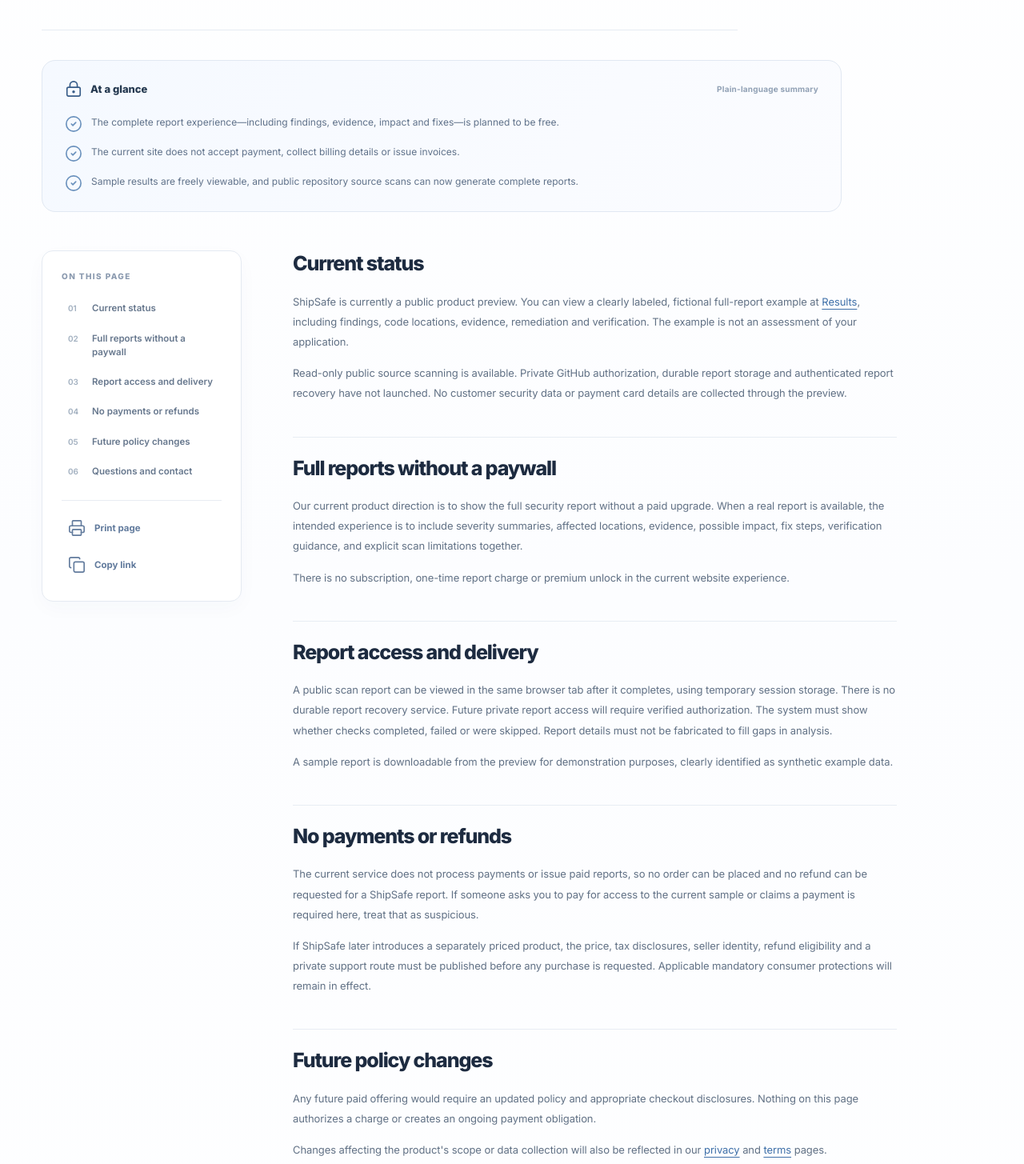
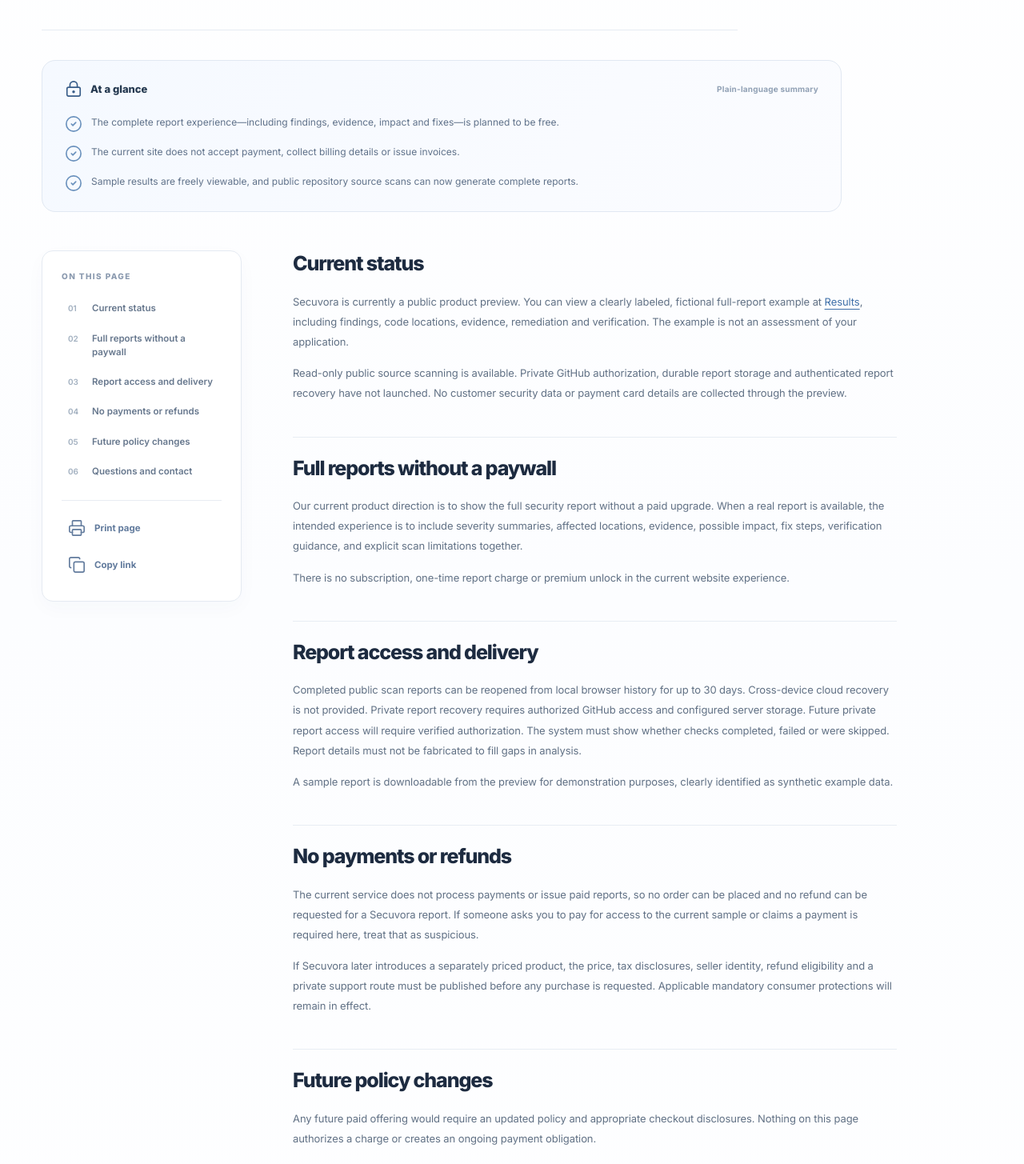
Before and after one commit to helloskyorigin/Safe-sure, a Next.js app: page /refunds in a window 1280 px wide. Shown: the part 505-1960 px from the top of the page at 80% size. Built offline with nearby package versions, Linux system fonts and the light colour scheme.

Commit message:
brand/legal: Secuvora security agent copy and accurate public report retention

```diff
--- a/app/refunds/page.tsx
+++ b/app/refunds/page.tsx
@@ -3,8 +3,8 @@ import Link from "next/link";
 import LegalPage, { type LegalSection } from "@/components/LegalPage";
 
 export const metadata: Metadata = {
-  title: "Pricing & Billing Status | ShipSafe",
-  description: "Full ShipSafe security reports are planned to be free. No checkout, subscriptions or payment collection are active.",
+  title: "Pricing & Billing Status | Secuvora",
+  description: "Full Secuvora security reports are planned to be free. No checkout, subscriptions or payment collection are active.",
 };
 
 const sections: LegalSection[] = [
@@ -19,7 +19,7 @@ const sections: LegalSection[] = [
 export default function RefundsPage() {
   return (
     <LegalPage eyebrow="POLICY / PRICING" title="Pricing & billing."
-      lead="Clear terms, even while the product is still in development. ShipSafe's current plan is to provide the complete security report without a payment gate."
+      lead="Clear terms, even while the product is still in development. Secuvora's current plan is to provide the complete security report without a payment gate."
       sections={sections}
       summary={[
         "The complete report experience—including findings, evidence, impact and fixes—is planned to be free.",
@@ -29,7 +29,7 @@ export default function RefundsPage() {
     >
       <section id="current" className="legal-section">
         <h2>Current status</h2>
-        <p>ShipSafe is currently a public product preview. You can view a clearly labeled, fictional full-report example at <Link href="/assess/results">Results</Link>, including findings, code locations, evidence, remediation and verification. The example is not an assessment of your application.</p>
+        <p>Secuvora is currently a public product preview. You can view a clearly labeled, fictional full-report example at <Link href="/assess/results">Results</Link>, including findings, code locations, evidence, remediation and verification. The example is not an assessment of your application.</p>
         <p>Read-only public source scanning is available. Private GitHub authorization, durable report storage and authenticated report recovery have not launched. No customer security data or payment card details are collected through the preview.</p>
       </section>
       <section id="free" className="legal-section">
@@ -39,13 +39,13 @@ export default function RefundsPage() {
       </section>
       <section id="delivery" className="legal-section">
         <h2>Report access and delivery</h2>
-        <p>A public scan report can be viewed in the same browser tab after it completes, using temporary session storage. There is no durable report recovery service. Future private report access will require verified authorization. The system must show whether checks completed, failed or were skipped. Report details must not be fabricated to fill gaps in analysis.</p>
+        <p>Completed public scan reports can be reopened from local browser history for up to 30 days. Cross-device cloud recovery is not provided. Private report recovery requires authorized GitHub access and configured server storage. Future private report access will require verified authorization. The system must show whether checks completed, failed or were skipped. Report details must not be fabricated to fill gaps in analysis.</p>
         <p>A sample report is downloadable from the preview for demonstration purposes, clearly identified as synthetic example data.</p>
       </section>
       <section id="payments" className="legal-section">
         <h2>No payments or refunds</h2>
-        <p>The current service does not process payments or issue paid reports, so no order can be placed and no refund can be requested for a ShipSafe report. If someone asks you to pay for access to the current sample or claims a payment is required here, treat that as suspicious.</p>
-        <p>If ShipSafe later introduces a separately priced product, the price, tax disclosures, seller identity, refund eligibility and a private support route must be published before any purchase is requested. Applicable mandatory consumer protections will remain in effect.</p>
+        <p>The current service does not process payments or issue paid reports, so no order can be placed and no refund can be requested for a Secuvora report. If someone asks you to pay for access to the current sample or claims a payment is required here, treat that as suspicious.</p>
+        <p>If Secuvora later introduces a separately priced product, the price, tax disclosures, seller identity, refund eligibility and a private support route must be published before any purchase is requested. Applicable mandatory consumer protections will remain in effect.</p>
       </section>
       <section id="changes" className="legal-section">
         <h2>Future policy changes</h2>
```
